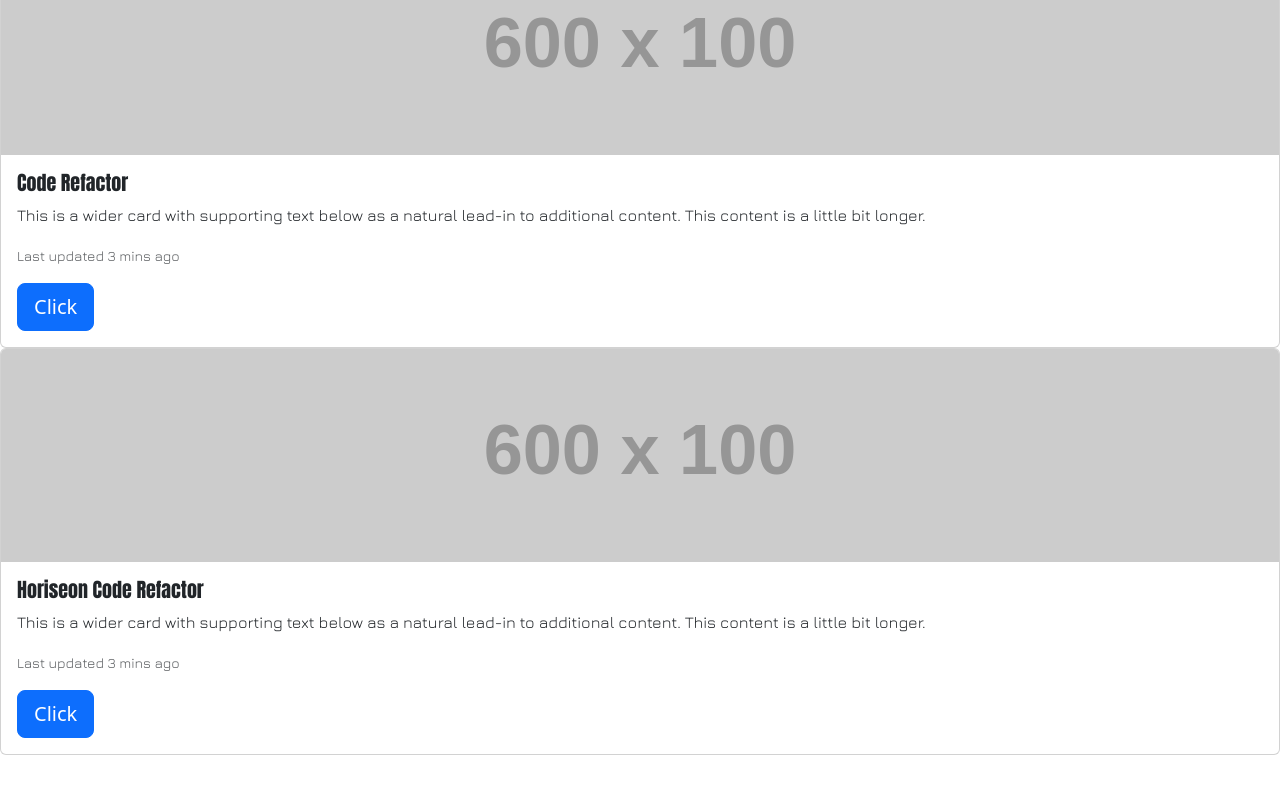
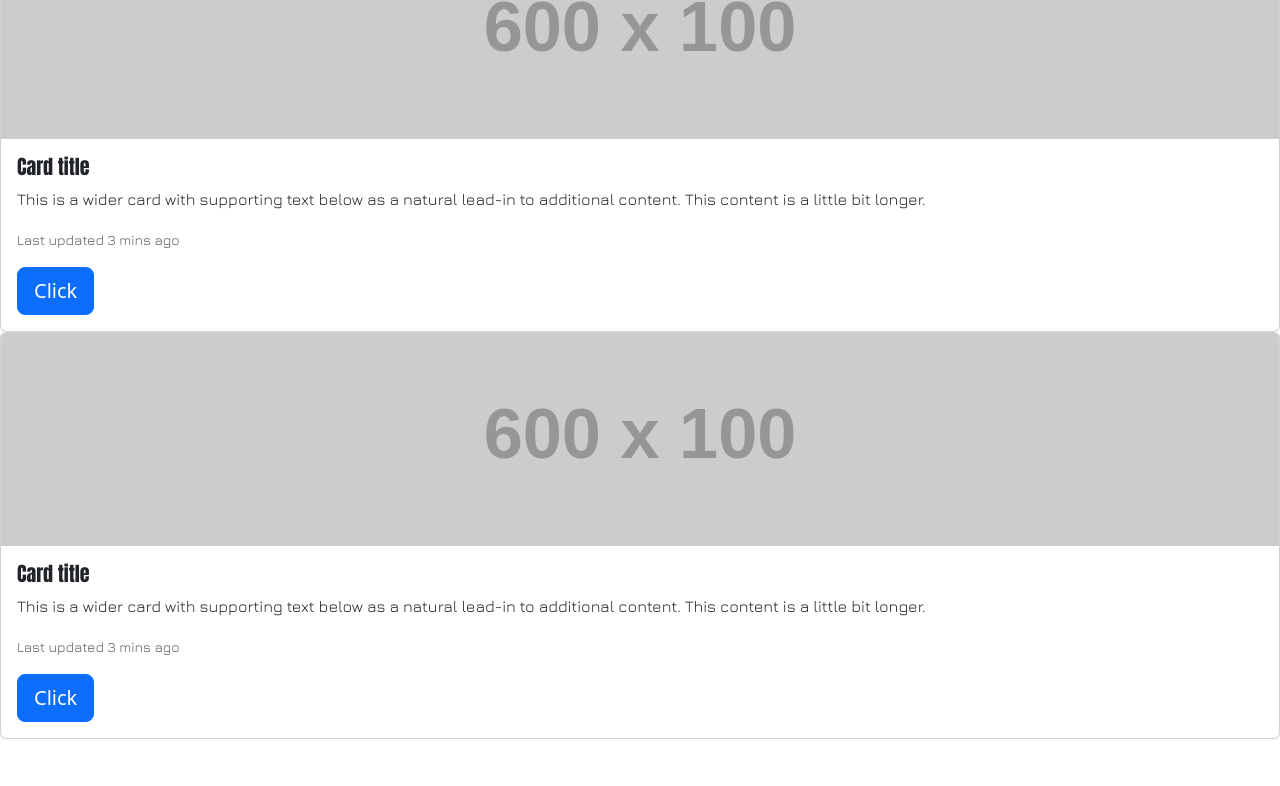
Before and after one commit to MoskaDowlatzay/Bootstrap-Portfolio, a plain HTML site: page index.html in a window 1280 px wide. Shown: the part 1337-2123 px from the top of the page. Drawn offline with nearby package versions, Linux system fonts and the light colour scheme; placeholder pictures from the web are drawn by us.

Commit message:
add work code

```diff
--- a/index.html
+++ b/index.html
@@ -55,7 +55,7 @@
   </div>
 
   <!-- Work section -->
-  <div class="card mb-3" id="work-section">
+  <div class="card mb-0" id="work-section">
     <img src="https://placehold.co/600x100" class="card-img-top" alt="..." />
     <div class="card-body">
       <h5 class="card-title">Moska Dowlatzay's Portfolio</h5>
@@ -73,7 +73,7 @@
   <div class="card">
     <img src="https://placehold.co/600x100" class="card-img-top" alt="..." />
     <div class="card-body">
-      <h5 class="card-title">Code Refactor</h5>
+      <h5 class="card-title">Card title</h5>
       <p class="card-text">
         This is a wider card with supporting text below as a natural lead-in
         to additional content. This content is a little bit longer.
@@ -91,8 +91,7 @@
   <div class="card">
     <img src="https://placehold.co/600x100" class="card-img-top" alt="..." />
     <div class="card-body">
-      <h5 class="card-title">Horiseon Code Refactor
-              </h5>
+      <h5 class="card-title">Card title</h5>
       <p class="card-text">
         This is a wider card with supporting text below as a natural lead-in
         to additional content. This content is a little bit longer.
```
